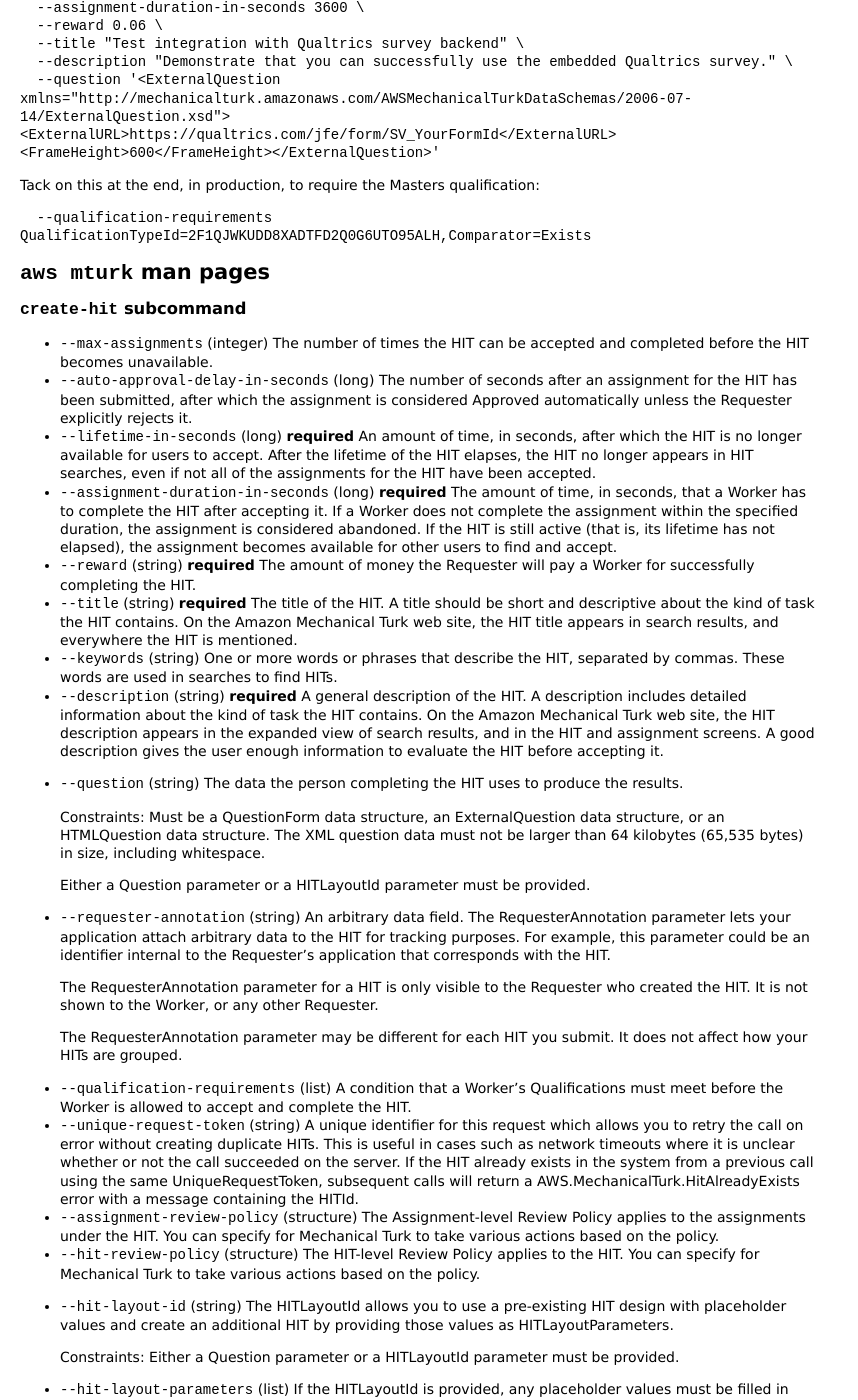
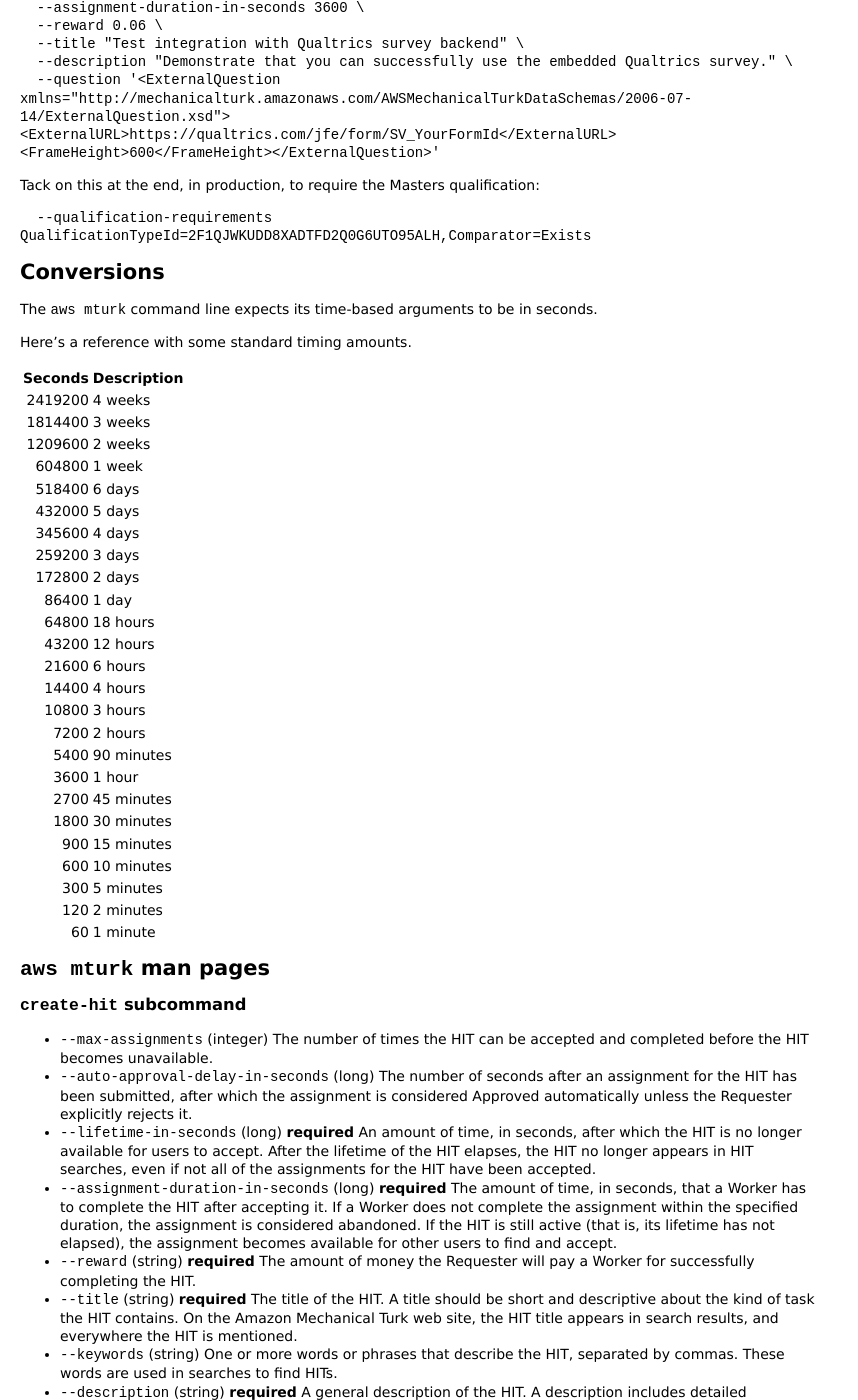
Before and after one commit to chbrown/mturk, a Jekyll site: the page built from cli.md, in a window 1280 px wide and 1400 px high, scrolled down 434 px. Shown: the whole window, without its empty margins (0-858 px from the left). Built offline with Jekyll 4.4.1, drawn with Linux system fonts in a browser that asks for light colours.

Commit message:
Add 'Conversions' section

```diff
--- a/cli.md
+++ b/cli.md
@@ -32,6 +32,41 @@ Create a HIT with an external URL (in the sandbox):
 Tack on this at the end, in production, to require the Masters qualification:
 
       --qualification-requirements QualificationTypeId=2F1QJWKUDD8XADTFD2Q0G6UTO95ALH,Comparator=Exists
+
+
+## Conversions
+
+The `aws mturk` command line expects its time-based arguments to be in seconds.
+
+Here's a reference with some standard timing amounts.
+
+| Seconds | Description |
+|--------:|:------------|
+| 2419200 | 4 weeks     |
+| 1814400 | 3 weeks     |
+| 1209600 | 2 weeks     |
+|  604800 | 1 week      |
+|  518400 | 6 days      |
+|  432000 | 5 days      |
+|  345600 | 4 days      |
+|  259200 | 3 days      |
+|  172800 | 2 days      |
+|   86400 | 1 day       |
+|   64800 | 18 hours    |
+|   43200 | 12 hours    |
+|   21600 | 6 hours     |
+|   14400 | 4 hours     |
+|   10800 | 3 hours     |
+|    7200 | 2 hours     |
+|    5400 | 90 minutes  |
+|    3600 | 1 hour      |
+|    2700 | 45 minutes  |
+|    1800 | 30 minutes  |
+|     900 | 15 minutes  |
+|     600 | 10 minutes  |
+|     300 | 5 minutes   |
+|     120 | 2 minutes   |
+|      60 | 1 minute    |
 
 
 ## `aws mturk` man pages
```
